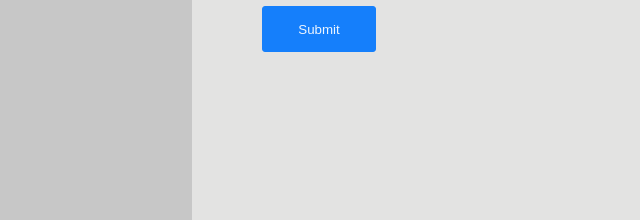
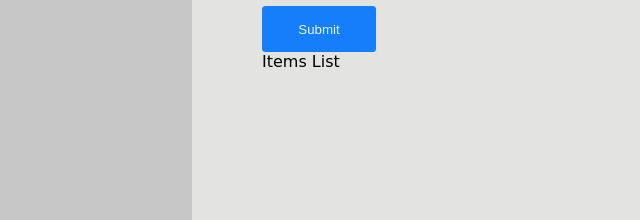
Before and after one commit to ALMLAMBO/SoftServe-apprenticeship-project, a plain HTML site: page index.html in a window 1280 px wide. Shown: the part 577-797 px from the top of the page, 0-640 px from the left. Drawn offline with Linux system fonts and the light colour scheme; a web font is replaced by a local one.

Commit message:
Add label for Items list

```diff
--- a/index.html
+++ b/index.html
@@ -46,6 +46,10 @@
                         <input type="text" class="text-input-field" size="50px"><br>
                         <input type="submit" value="Submit" class="submit-btn">
                     </label>
+
+                    <div class="items-list">
+                        <label class="items-list-title">Items List</label><br>
+                    </div>
                 </div>
             </article>
         </div>
```
